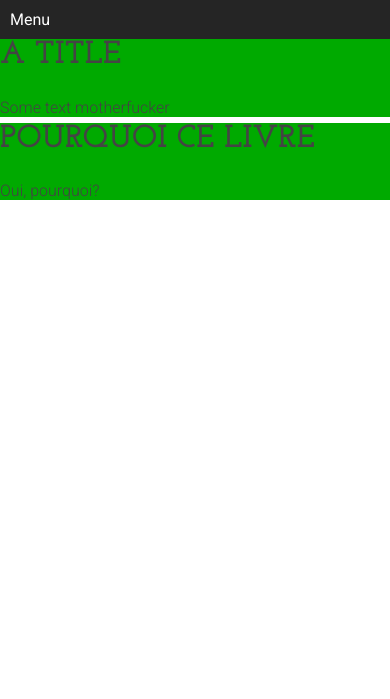
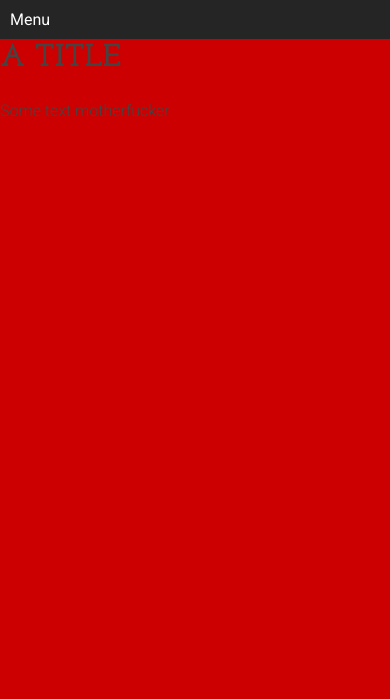
Before and after one commit to Groupe-ESC-Troyes/MixerLesCultures, a PHP site: page / in a window 390 px wide. Shown: the top 699 px of the page. Before the commit the page ends 200 px from the top, so only its background shows below. Run offline with PHP 8.4, Linux system fonts and the light colour scheme; some libraries are stand-ins or nearby versions.

Commit message:
Menu en fixe
+ media queries verticales pour la hauteur des slides

```diff
--- a/css/style.css
+++ b/css/style.css
@@ -656,9 +656,13 @@ li ol {
 #menu-container {
   background: #252525;
   color: #fff;
+  position: fixed;
+  top: 0;
+  left: 0;
+  right: 0;
 }
 
-/* line 50, ../scss/style.scss */
+/* line 54, ../scss/style.scss */
 #menu-container a.menu-toggle {
   display: none;
   color: #fff;
@@ -666,28 +670,28 @@ li ol {
   text-decoration: none;
 }
 @media (max-width: 767px) {
-  /* line 50, ../scss/style.scss */
+  /* line 54, ../scss/style.scss */
   #menu-container a.menu-toggle {
     display: block;
   }
 }
 
-/* line 60, ../scss/style.scss */
+/* line 64, ../scss/style.scss */
 #menu {
   overflow: hidden;
 }
 @media (max-width: 767px) {
-  /* line 60, ../scss/style.scss */
+  /* line 64, ../scss/style.scss */
   #menu {
     max-height: 0em;
   }
-  /* line 66, ../scss/style.scss */
+  /* line 70, ../scss/style.scss */
   #menu.active {
     max-height: 20em;
   }
 }
 
-/* line 71, ../scss/style.scss */
+/* line 75, ../scss/style.scss */
 #menu ul {
   display: table;
   margin: auto;
@@ -695,31 +699,37 @@ li ol {
   text-align: center;
 }
 @media only screen and (min-width: 960px) {
-  /* line 71, ../scss/style.scss */
+  /* line 75, ../scss/style.scss */
   #menu ul {
     width: 960px;
   }
 }
 @media (min-width: 768px) and (max-width: 959px) {
-  /* line 71, ../scss/style.scss */
+  /* line 75, ../scss/style.scss */
   #menu ul {
     width: 768px;
   }
 }
+@media (max-width: 767px) {
+  /* line 75, ../scss/style.scss */
+  #menu ul {
+    display: block;
+  }
+}
 
-/* line 84, ../scss/style.scss */
+/* line 91, ../scss/style.scss */
 #menu li {
   display: table-cell;
 }
 @media (max-width: 767px) {
-  /* line 84, ../scss/style.scss */
+  /* line 91, ../scss/style.scss */
   #menu li {
     display: block;
     border-top: 1px solid #bbbbbb;
   }
 }
 
-/* line 92, ../scss/style.scss */
+/* line 99, ../scss/style.scss */
 #menu a {
   display: block;
   text-decoration: none;
@@ -729,44 +739,66 @@ li ol {
   -o-transition: all 0.2s ease-in;
   transition: all 0.2s ease-in;
 }
-/* line 98, ../scss/style.scss */
+/* line 105, ../scss/style.scss */
 #menu a:hover {
   background: #f4f4f4;
   color: #252525;
 }
 
-/* line 105, ../scss/style.scss */
+/* line 112, ../scss/style.scss */
 section.slide {
   width: 100%;
-  background: #cc0000;
+  padding-top: 42px;
+  padding-bottom: 20px;
 }
-@media only screen and (min-width: 960px) {
-  /* line 105, ../scss/style.scss */
+@media only screen and (min-height: 700px) {
+  /* line 112, ../scss/style.scss */
   section.slide {
     min-height: 700px;
   }
 }
+@media only screen and (min-height: 500px) and (max-height: 699px) {
+  /* line 112, ../scss/style.scss */
+  section.slide {
+    min-height: 500px;
+  }
+}
+@media only screen and (max-height: 499px) {
+  /* line 112, ../scss/style.scss */
+  section.slide {
+    min-height: 300px;
+  }
+}
 
-/* line 113, ../scss/style.scss */
+/* line 127, ../scss/style.scss */
 section.slide div.slide-inner {
-  background: #00aa00;
   margin: auto;
 }
 @media only screen and (min-width: 960px) {
-  /* line 113, ../scss/style.scss */
+  /* line 127, ../scss/style.scss */
   section.slide div.slide-inner {
     width: 960px;
   }
 }
 @media (min-width: 768px) and (max-width: 959px) {
-  /* line 113, ../scss/style.scss */
+  /* line 127, ../scss/style.scss */
   section.slide div.slide-inner {
     width: 100%;
   }
 }
 @media (max-width: 767px) {
-  /* line 113, ../scss/style.scss */
+  /* line 127, ../scss/style.scss */
   section.slide div.slide-inner {
     width: 100%;
   }
 }
+
+/* line 142, ../scss/style.scss */
+#home {
+  background: #cc0000;
+}
+
+/* line 145, ../scss/style.scss */
+#pourquoi {
+  background: #252525;
+}
--- a/scss/style.scss
+++ b/scss/style.scss
@@ -46,6 +46,10 @@ li ol{
 #menu-container{
 	background: #252525;
 	color: #fff;
+	position: fixed;
+	top: 0;
+	left: 0;
+	right: 0;
 }
 #menu-container a.menu-toggle{
 	display: none;
@@ -80,6 +84,9 @@ li ol{
 	@include breakpoint(tablet){
 		width: $media-tablet;
 	}
+	@include breakpoint(mobile){
+		display: block;
+	}
 }
 #menu li{
 	display: table-cell;
@@ -104,14 +111,20 @@ li ol{
 //slides
 section.slide{
 	width: 100%;
-	background: #cc0000;
+	padding-top: 42px;
+	padding-bottom: 20px;
 
-	@include breakpoint(desktop){
+	@media 	only screen and (min-height: 700px){
 		min-height: 700px;
+	}
+	@media 	only screen and (min-height: 500px) and (max-height: 699px){
+		min-height: 500px;
+	}
+	@media 	only screen and (max-height: 499px){
+		min-height: 300px;
 	}
 }
 section.slide div.slide-inner{
-	background: #00aa00;
 	margin: auto;
 
 	@include breakpoint(desktop){
@@ -124,3 +137,11 @@ section.slide div.slide-inner{
 		width: 100%;
 	}
 }
+
+//slides individuelles
+#home{
+	background: #cc0000;
+}
+#pourquoi{
+	background: #252525;
+}
```
